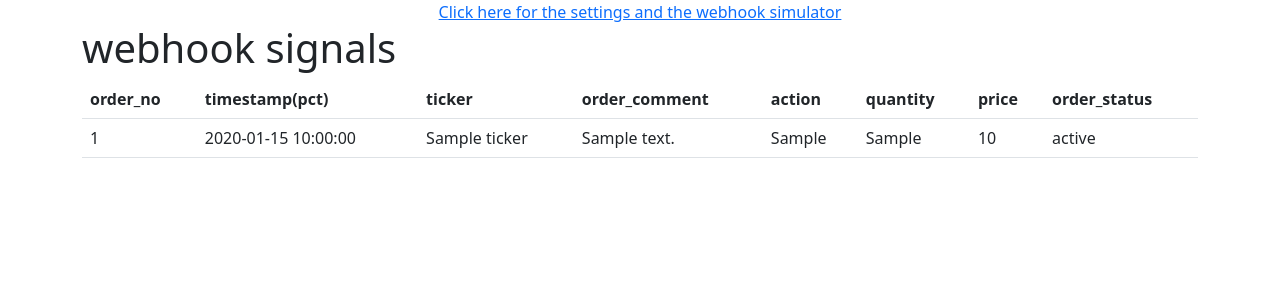
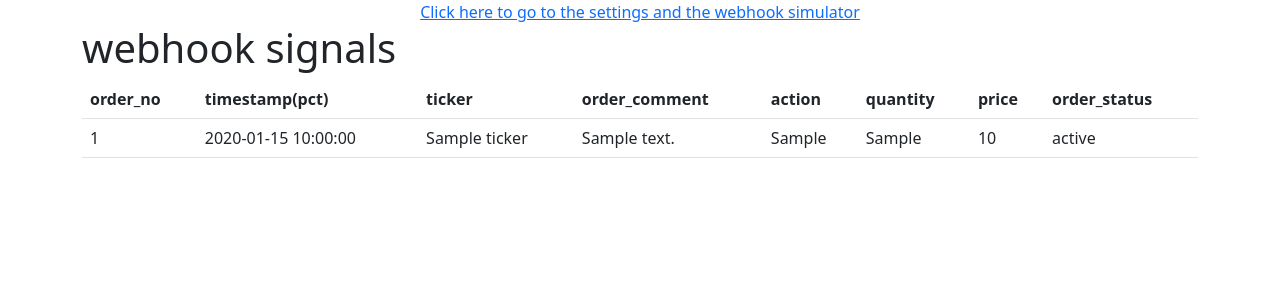
Before and after one commit to ozdemirozcelik/pairs-api, a Flask app: page / in a window 1280 px wide. Shown: the top 300 px of the page. Run offline with Flask 2, Linux system fonts and the light colour scheme; a database or web service that is not in the repository returns one stand-in record (values such as "Sample title"); data that the repository does not hold is empty.

Commit message:
minor edits

```diff
--- a/app.py
+++ b/app.py
@@ -40,7 +40,7 @@ proxies = {
 
 @app.get('/')
 def dashboard():
-    server_url_read = server_url + "v1/signals/0"
+    server_url_read = server_url + "v1/signals/50"
 
     response = requests.get(server_url_read, proxies=proxies, timeout=5)
 
--- a/templates/dashboard.html
+++ b/templates/dashboard.html
@@ -5,7 +5,7 @@
     </head>
 
     <body>
-        <center><a href="/apitest">Click here for the settings and the webhook simulator </a></center>
+        <center><a href="/apitest">Click here to go to the settings and the webhook simulator </a></center>
         <div class="container">
             <h1>webhook signals</h1>
             <table class="table">
```
